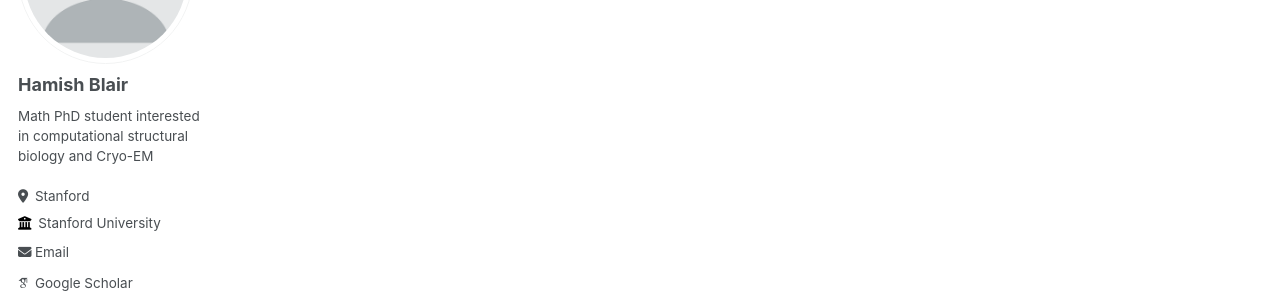
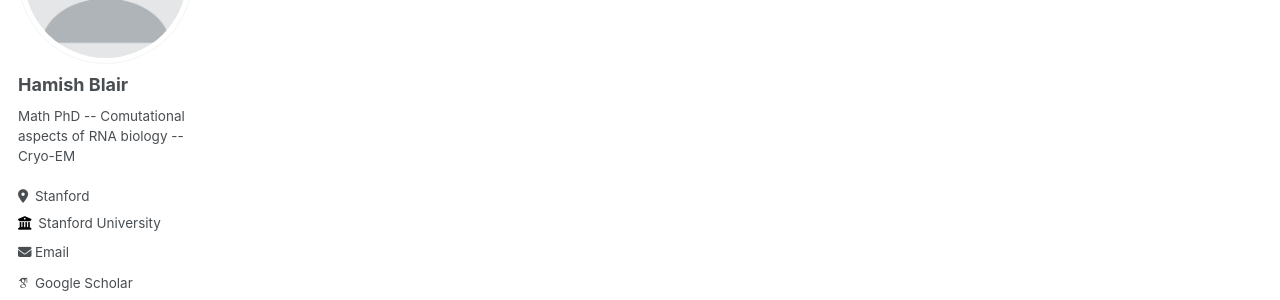
Before and after one commit to hmblair/hmblair.github.io, a Jekyll site: the page built from _pages/about.md, in a window 1280 px wide. Shown: the part 229-529 px from the top of the page. Built offline with Jekyll 4.4.1, drawn with Linux system fonts in a browser that asks for light colours; some web fonts are replaced.

```diff
--- a/_config.yml
+++ b/_config.yml
@@ -24,7 +24,7 @@ author:
   avatar           : "profile.png"
   name             : "Hamish Blair"
   pronouns         : # example: "she/her"
-  bio              : "Math PhD student interested in computational structural biology and Cryo-EM"
+  bio              : "Math PhD -- Comutational aspects of RNA biology -- Cryo-EM"
   location         : "Stanford"
   employer         : "Stanford University"
   uri              : # URL
@@ -35,7 +35,7 @@ author:
   googlescholar    : "https://scholar.google.com/citations?user=w0d23SkAAAAJ&hl=en"
   impactstory      : # URL
   orcid            : "https://orcid.org/my-orcid?orcid=0009-0000-0091-2032"
-  pubmed           : "https://www.ncbi.nlm.nih.gov/pubmed/?term=john+snow"
+  pubmed           : "https://pubmed.ncbi.nlm.nih.gov/?term=Blair+Hamish[Author]"
   researchgate     : # URL
 
   # Repositories and software development
```
